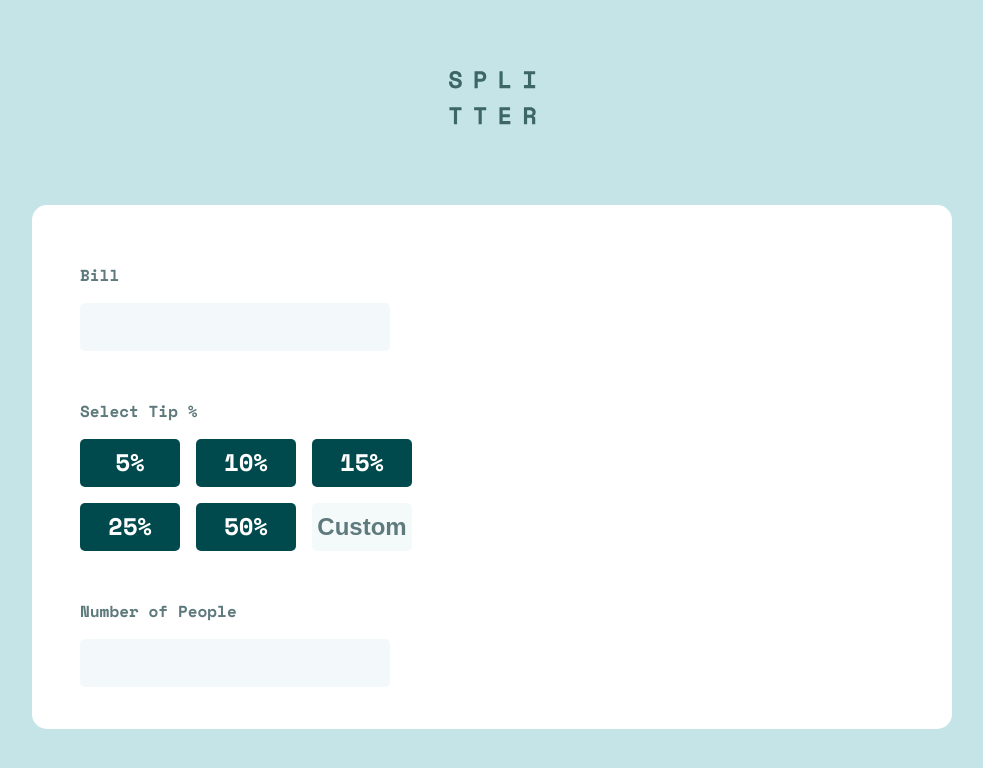
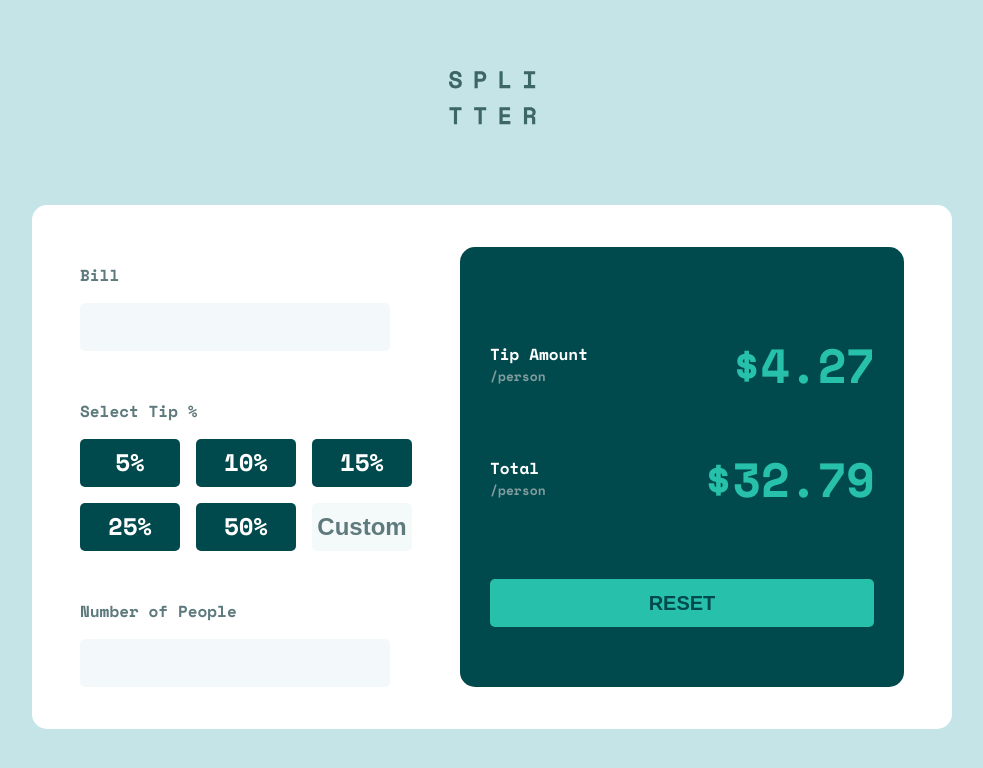
Before and after one commit to jlcesarr/tip-calculator, a React app: page / in a window 1280 px wide. Shown: the top 768 px of the page, without its empty margins (148-1131 px from the left). Built offline with nearby package versions, Linux system fonts and the light colour scheme.

Commit message:
feat(reat): added calculator result component

```diff
--- /dev/null
+++ b/src/components/Calculator/CalculatorResult/index.js
@@ -0,0 +1,28 @@
+import React from "react";
+import { Container, Result, ResultLabel, Value, Button } from "./styles";
+
+export default class CalculatorResult extends React.Component {
+  render() {
+    return (
+      <Container>
+        <Result>
+          <ResultLabel>
+            Tip Amount
+            <span>/person</span>
+          </ResultLabel>
+          <Value>$4.27</Value>
+        </Result>
+
+        <Result>
+          <ResultLabel>
+            Total
+            <span>/person</span>
+          </ResultLabel>
+          <Value>$32.79</Value>
+        </Result>
+
+        <Button>Reset</Button>
+      </Container>
+    );
+  }
+}
--- /dev/null
+++ b/src/components/Calculator/CalculatorResult/styles.js
@@ -0,0 +1,54 @@
+import styled from "styled-components";
+
+export const Container = styled.div`
+  background-color: ${({ theme }) => theme.darkCyan};
+  width: 100%;
+  height: 100%;
+  border-radius: 15px;
+  padding: 60px 30px;
+  position: relative;
+  display: grid;
+  flex-direction: column;
+`;
+
+export const Result = styled.div`
+  display: flex;
+  justify-content: space-between;
+  align-items: center;
+  width: 100%;
+`;
+
+export const ResultLabel = styled.span`
+  color: ${({ theme }) => theme.white};
+  font-size: 16px;
+  font-weight: bold;
+
+  & > span {
+    display: block;
+    font-size: 13px;
+
+    color: ${({ theme }) => theme.grayish.cyan};
+  }
+`;
+
+export const Value = styled.div`
+  display: flex;
+  letter-spacing: -1px;
+  flex-direction: space-between;
+  font-size: 48px;
+  color: ${({ theme }) => theme.strongCyan};
+`;
+
+export const Button = styled.button`
+  background-color: ${({ theme }) => theme.strongCyan};
+  color: ${({ theme }) => theme.darkCyan};
+  font-weight: bold;
+  cursor: pointer;
+  max-width: 390px;
+  text-transform: uppercase;
+  border-radius: 5px;
+  font-size: 20px;
+  height: 48px;
+  align-self: end;
+  border: none;
+`;
--- a/src/components/Calculator/index.js
+++ b/src/components/Calculator/index.js
@@ -1,12 +1,14 @@
 import React from "react";
 import { Container } from "./styles";
 import CalculatorInput from "./CalculatorInput";
+import CalculatorResult from "./CalculatorResult";
 
 export default class Calculator extends React.Component {
   render() {
     return (
       <Container>
-        <CalculatorInput></CalculatorInput>
+        <CalculatorInput />
+        <CalculatorResult />
       </Container>
     );
   }
```
